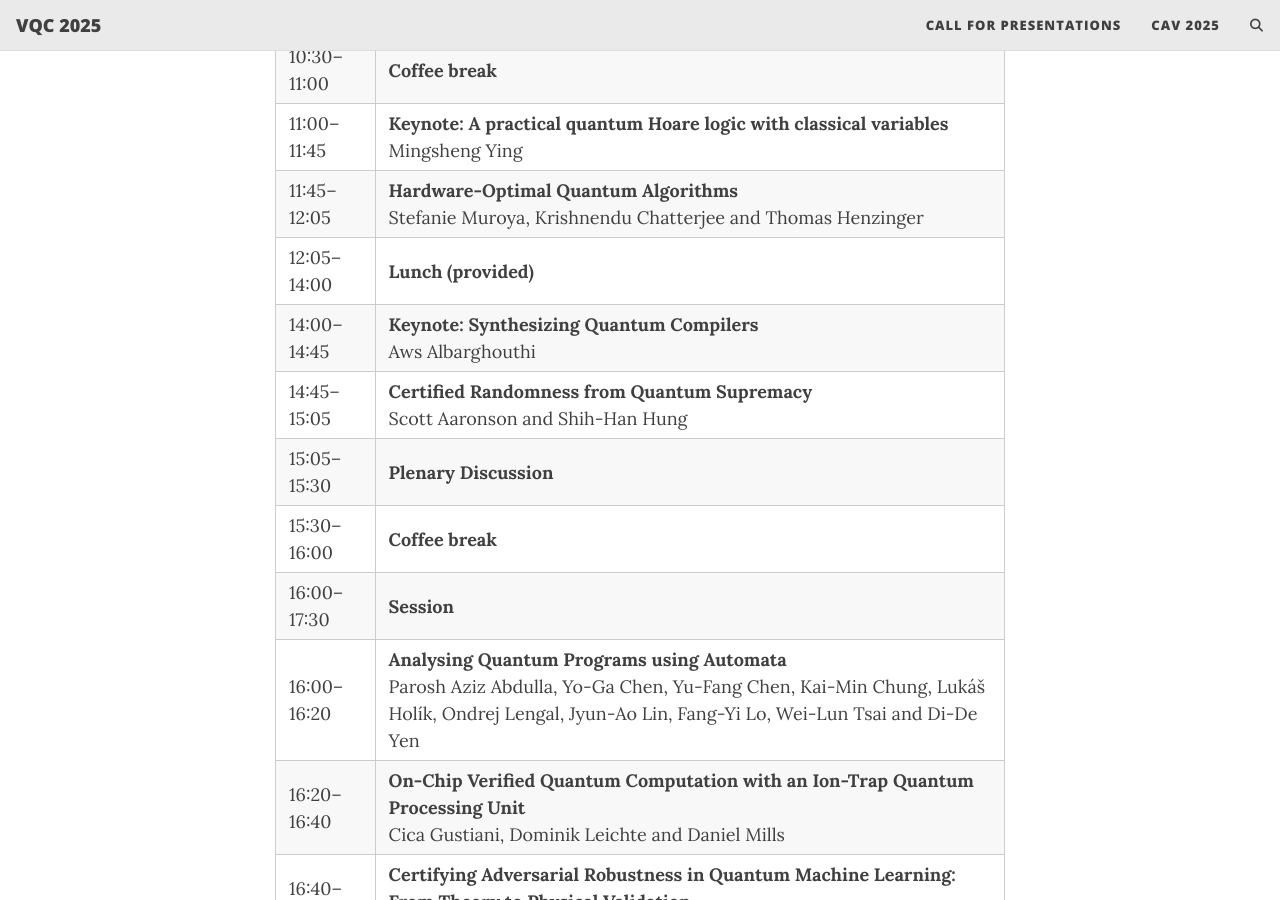
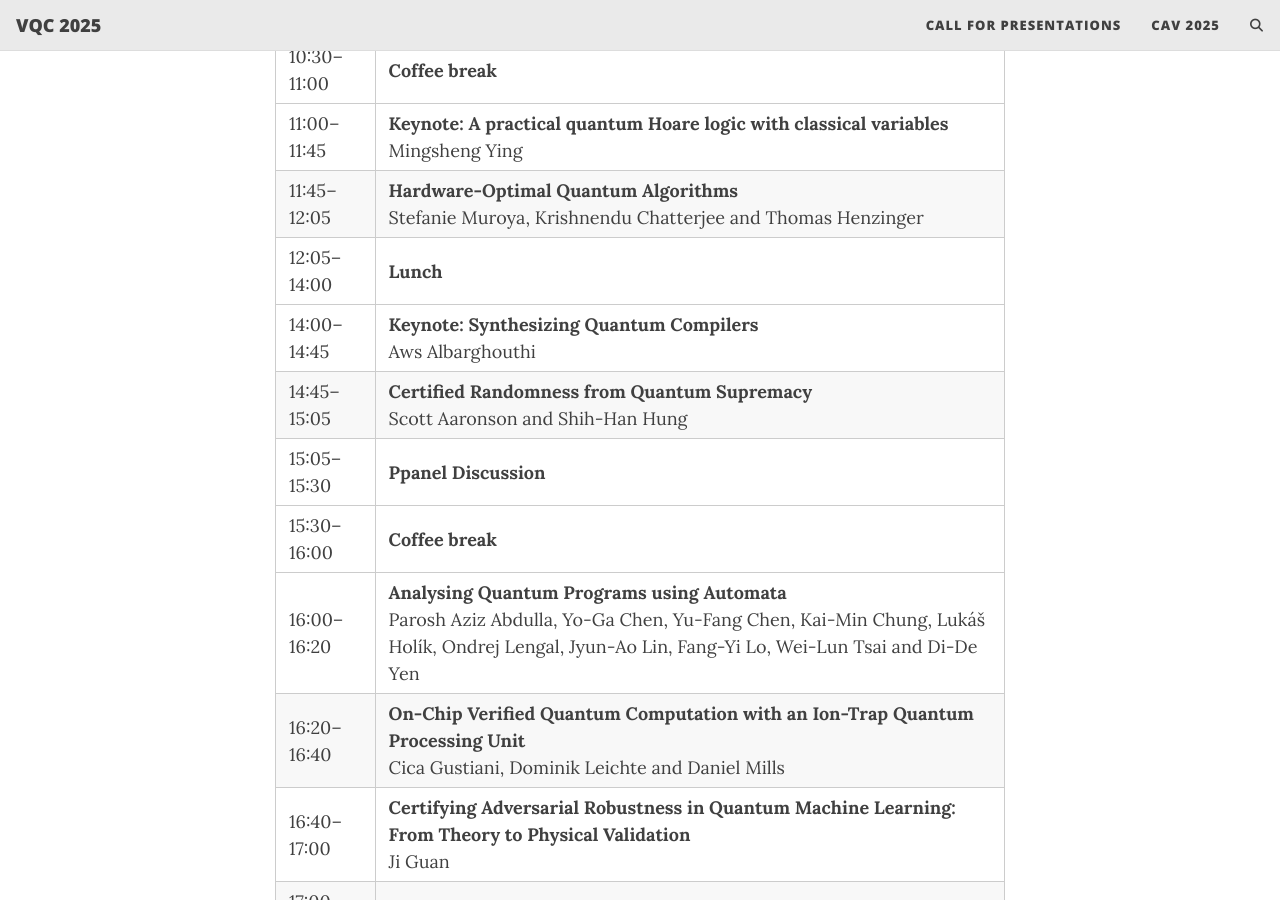
Before and after one commit to VerifiedQC/2025, a Jekyll site: the page built from schedule.md, in a window 1280 px wide and 900 px high, scrolled down 496 px. Built offline with Jekyll 4.4.1, drawn with Linux system fonts in a browser that asks for light colours; our own code applies the rules of GitHub Pages for plain Markdown files; comment, search, counter and statistics services are not loaded.

Commit message:
Update schedule.md

```diff
--- a/schedule.md
+++ b/schedule.md
@@ -5,15 +5,20 @@
 | 9:05–9:50    | **Keynote: What Should We Verify?**<br> Ross Duncan |
 | 9:50–10:10   | **Interval-based Analysis of Quantum Variational Computing**<br>Nicola Assolini, Luca Marzari, Isabella Mastroeni and Alessandra Di Pierro |
 | 10:10–10:30  | **Finding Photonics Circuits with SMT Solvers**<br>Marco Lewis and Benoît Valiron |
+|--------------|-------|
 | 10:30–11:00  | **Coffee break** |
+|--------------|-------|
 | 11:00–11:45  | **Keynote: A practical quantum Hoare logic with classical variables**<br>Mingsheng Ying |
 | 11:45–12:05  | **Hardware-Optimal Quantum Algorithms**<br>Stefanie Muroya, Krishnendu Chatterjee and Thomas Henzinger |
-| 12:05–14:00  | **Lunch (provided)** |
+|--------------|-------|
+| 12:05–14:00  | **Lunch** |
+|--------------|-------|
 | 14:00–14:45  | **Keynote: Synthesizing Quantum Compilers**<br>Aws Albarghouthi |
 | 14:45–15:05  | **Certified Randomness from Quantum Supremacy**<br>Scott Aaronson and Shih-Han Hung |
-| 15:05–15:30  | **Plenary Discussion** |
+| 15:05–15:30  | **Ppanel Discussion** |
+|--------------|-------|
 | 15:30–16:00  | **Coffee break** |
-| 16:00–17:30  | **Session** |
+|--------------|-------|
 | 16:00–16:20  | **Analysing Quantum Programs using Automata**<br>Parosh Aziz Abdulla, Yo-Ga Chen, Yu-Fang Chen, Kai-Min Chung, Lukáš Holík, Ondrej Lengal, Jyun-Ao Lin, Fang-Yi Lo, Wei-Lun Tsai and Di-De Yen |
 | 16:20–16:40  | **On-Chip Verified Quantum Computation with an Ion-Trap Quantum Processing Unit**<br>Cica Gustiani, Dominik Leichte and Daniel Mills |
 | 16:40–17:00  | **Certifying Adversarial Robustness in Quantum Machine Learning: From Theory to Physical Validation**<br>Ji Guan |
```
